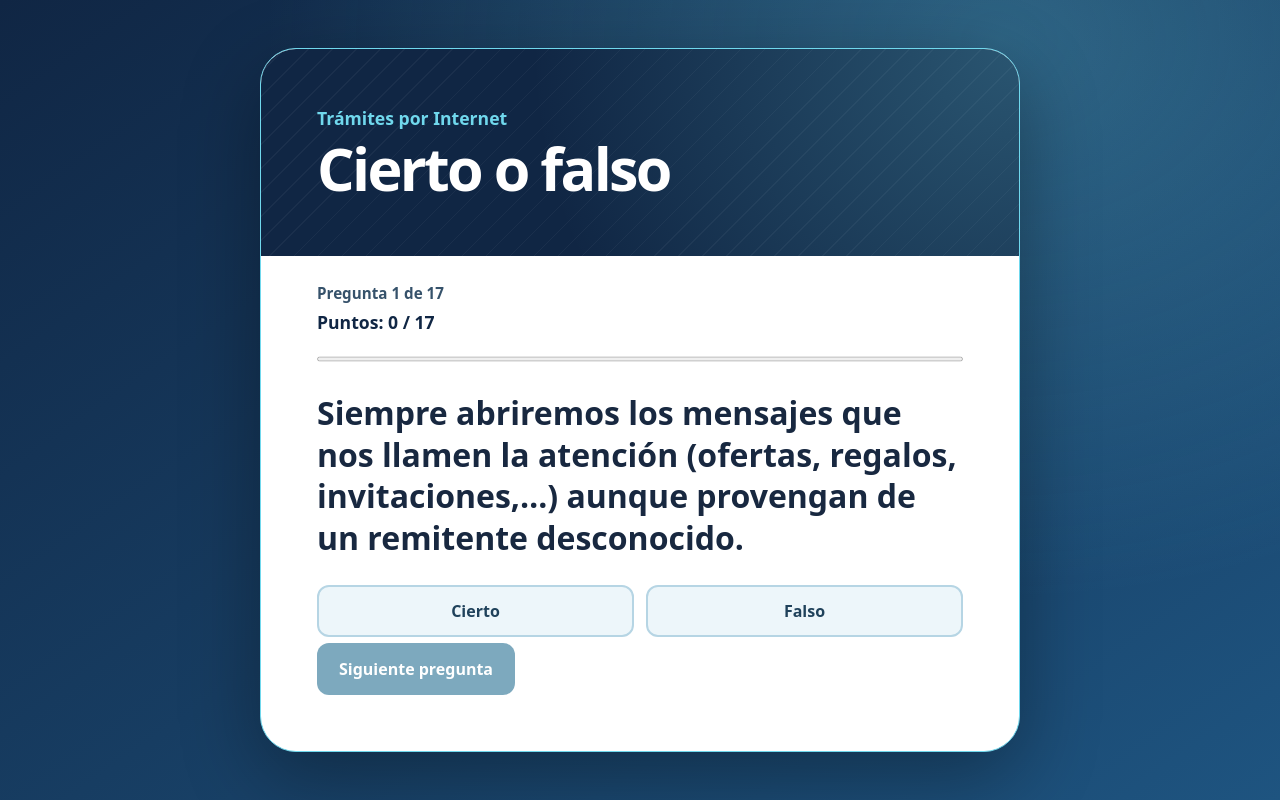
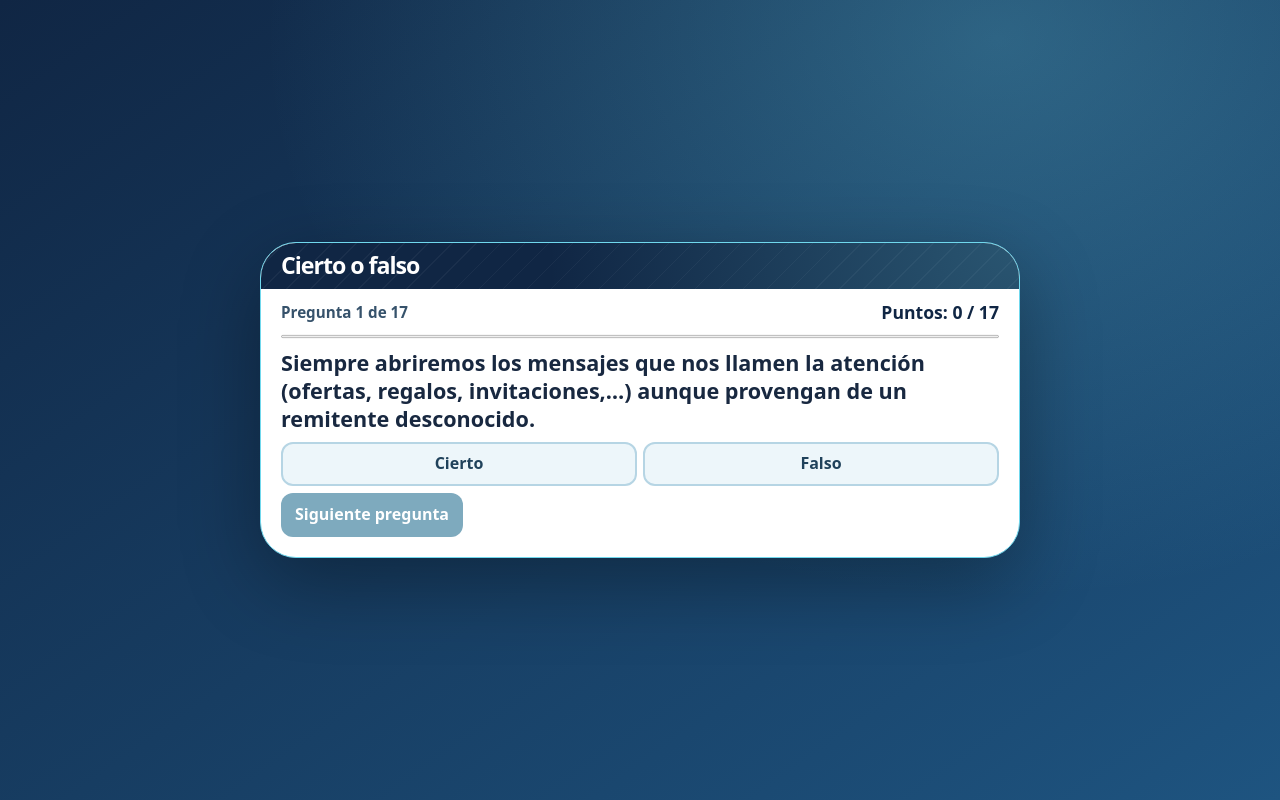
Before and after one commit to inewley/upc_informatica, a plain HTML site: page index.html in a window 1280 px wide. Both pictures are taken after a click on the button "¡Juega!". Drawn offline with Linux system fonts and the light colour scheme.

Commit message:
Compactar la pantalla de juego

```diff
--- a/index.html
+++ b/index.html
@@ -132,6 +132,63 @@ main > header h1 { margin-bottom: 0; }
   .confetti { display: none; }
 }
 #next:disabled { opacity: .55; cursor: default; }
+body:has(.play-area:not([hidden])) {
+  padding: 8px;
+  min-height: 100dvh;
+}
+main:has(.play-area:not([hidden])) {
+  --pad: clamp(10px, 2.5vw, 20px);
+  padding: var(--pad);
+}
+main:has(.play-area:not([hidden])) > header {
+  margin-bottom: 10px;
+  padding-block: 9px;
+}
+main:has(.play-area:not([hidden])) > header p { display: none; }
+main:has(.play-area:not([hidden])) > header h1 {
+  margin: 0;
+  font-size: clamp(1.05rem, 3vw, 1.45rem);
+  line-height: 1.2;
+}
+.play-area:not([hidden]) {
+  display: grid;
+  grid-template-columns: minmax(0, 1fr) auto;
+  gap: 7px 12px;
+  align-items: center;
+}
+.play-area > * { grid-column: 1 / -1; }
+.play-area > #step { grid-column: 1; margin: 0; }
+.play-area > #score { grid-column: 2; margin: 0; white-space: nowrap; }
+.play-area > progress { height: 7px; }
+.play-area > h2 {
+  margin: 2px 0;
+  font-size: clamp(1rem, 2.6vw, 1.35rem);
+  line-height: 1.3;
+  overflow-wrap: anywhere;
+}
+.play-area #choices, .play-area .answers { gap: 6px; }
+.play-area button:not(.chrome) {
+  min-height: 44px;
+  padding: 6px 12px;
+  line-height: 1.2;
+}
+.play-area #next { margin: 0; justify-self: start; }
+.play-area #feedback, .play-area #status {
+  margin: 0;
+  min-height: 0;
+  font-size: .875rem;
+  line-height: 1.3;
+}
+.play-area #feedback:empty, .play-area #status:empty { display: none; }
+.play-area #webpage { min-height: 64px; padding: 7px 10px; }
+.play-area #webpage strong { font-size: 1rem; margin-bottom: 2px; }
+.play-area #webpage p { line-height: 1.25; }
+.play-area #popup { top: 73px; }
+.play-area .chrome { min-height: 32px; }
+@media (max-height: 520px) {
+  main:has(.play-area:not([hidden])) > header { padding-block: 6px; margin-bottom: 7px; }
+  .play-area:not([hidden]) { row-gap: 5px; }
+}
 </style>
 </head>
 <body>
@@ -144,7 +201,7 @@ main > header h1 { margin-bottom: 0; }
     <p>Indica si las siguientes afirmaciones son ciertas o falsas.</p>
     <button id="start" type="button">¡Juega!</button>
   </section>
-  <section id="quiz" hidden>
+  <section id="quiz" class="play-area" hidden>
     <p class="step" id="step"></p>
     <p id="score" aria-live="polite"></p><progress id="progress" aria-label="Preguntas respondidas"></progress>
     <h2 id="question" tabindex="-1" aria-describedby="step"></h2>
```
